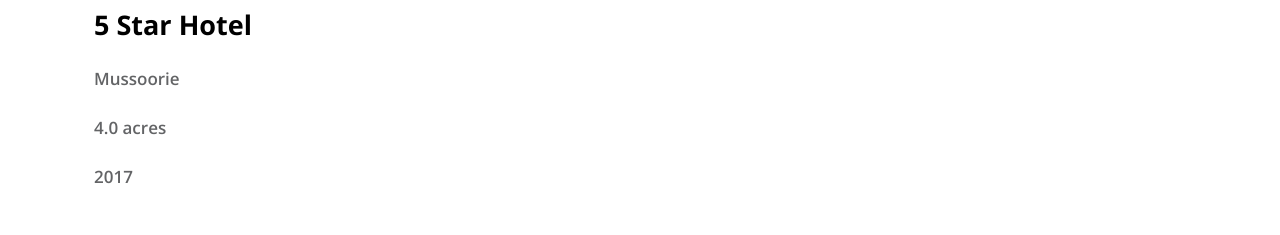
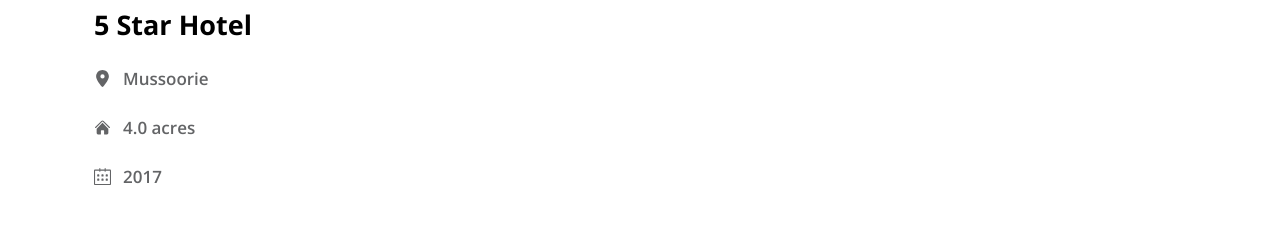
Before and after one commit to somanshu63/SahastraArchitects, a React (Create React App) app: page /projects/5-star-hotel in a window 1280 px wide. Shown: the part 832-1067 px from the top of the page. Built offline with nearby package versions, Linux system fonts and the light colour scheme.

Commit message:
add icons

```diff
--- a/src/components/singleProject.js
+++ b/src/components/singleProject.js
@@ -3,6 +3,9 @@ import { withRouter } from "react-router-dom";
 import { projectsArray } from "../data";
 import { RiArrowRightSLine } from "react-icons/ri";
 import { RiArrowLeftSLine } from "react-icons/ri";
+import { FaLocationDot } from "react-icons/fa6";
+import { SlCalender } from "react-icons/sl";
+import { HiHome } from "react-icons/hi2";
 
 function SingleProject(props) {
   const projectSlug = props.match.params.slug;
@@ -34,7 +37,7 @@ function SingleProject(props) {
               className="w-full h-60 "
               alt={project.alt}
             ></img>
-            {/* {project?.image.length > 1 ? (
+            {project?.image.length > 1 ? (
               <div className="flex mt-4 float-right">
                 <RiArrowLeftSLine
                   className="pointer"
@@ -66,14 +69,24 @@ function SingleProject(props) {
               </div>
             ) : (
               ""
-            )} */}
+            )}
           </div>
           <div className="flex column">
             <div className="">
               <h3 className="mt-32 fs-27">{project?.name}</h3>
-              <p className="fs-17 mt-8 gray">{project.location}</p>
-              <p className="fs-17 mt-8 gray">{project.size}</p>
-              <p className="fs-17 mt-8 gray">{project.year}</p>
+              <p className="fs-17 mt-8 gray flex items-center">
+                <FaLocationDot style={{ marginRight: "12px" }} />
+                {project.location}
+              </p>
+              <p className="fs-17 mt-8 gray flex items-center">
+                <HiHome style={{ marginRight: "12px" }} />
+                {project.size}
+              </p>
+              <p className="fs-17 mt-8 gray flex items-center">
+                <SlCalender style={{ marginRight: "12px" }} />
+
+                {project.year}
+              </p>
             </div>
             <div className="w48 w100"></div>
           </div>
--- a/src/components/studios.js
+++ b/src/components/studios.js
@@ -21,7 +21,7 @@ function Studios() {
         <p className="ml-7 fs-27  ">Our Studios</p>
       </div>
       <ul className="flex items-start">
-        <li className="w-250O mb-12 mr-8">
+        <li className="w-250O mr-8">
           <img
             src={DoonOffice2}
             alt="projects"
@@ -29,7 +29,7 @@ function Studios() {
           ></img>
           <p className="text-base font-bold mb-3  leading-7">Dehradun</p>
         </li>
-        <li className="w-250O mb-12 ">
+        <li className="w-250O ">
           <img
             src={haridwarOffice}
             alt="projects"
--- a/src/components/work.js
+++ b/src/components/work.js
@@ -170,7 +170,7 @@ function Work() {
         {loading ? <div class="load"></div> : ""}
         {!loading && work === "grid" && (
           <div className="blockC">
-            <ul className="flex projectsList items-start mb-80">
+            <ul className="flex projectsList items-start ">
               {(selectedCategory !== "All"
                 ? projectsArray.find(
                     (category) => category.name === selectedCategory
--- a/src/index.css
+++ b/src/index.css
@@ -495,6 +495,9 @@ img {
   display: block;
   height: 100%;
 }
+.workContainer {
+  margin-bottom: -48px;
+}
 .line {
   width: 70px;
   height: 3px;
```
